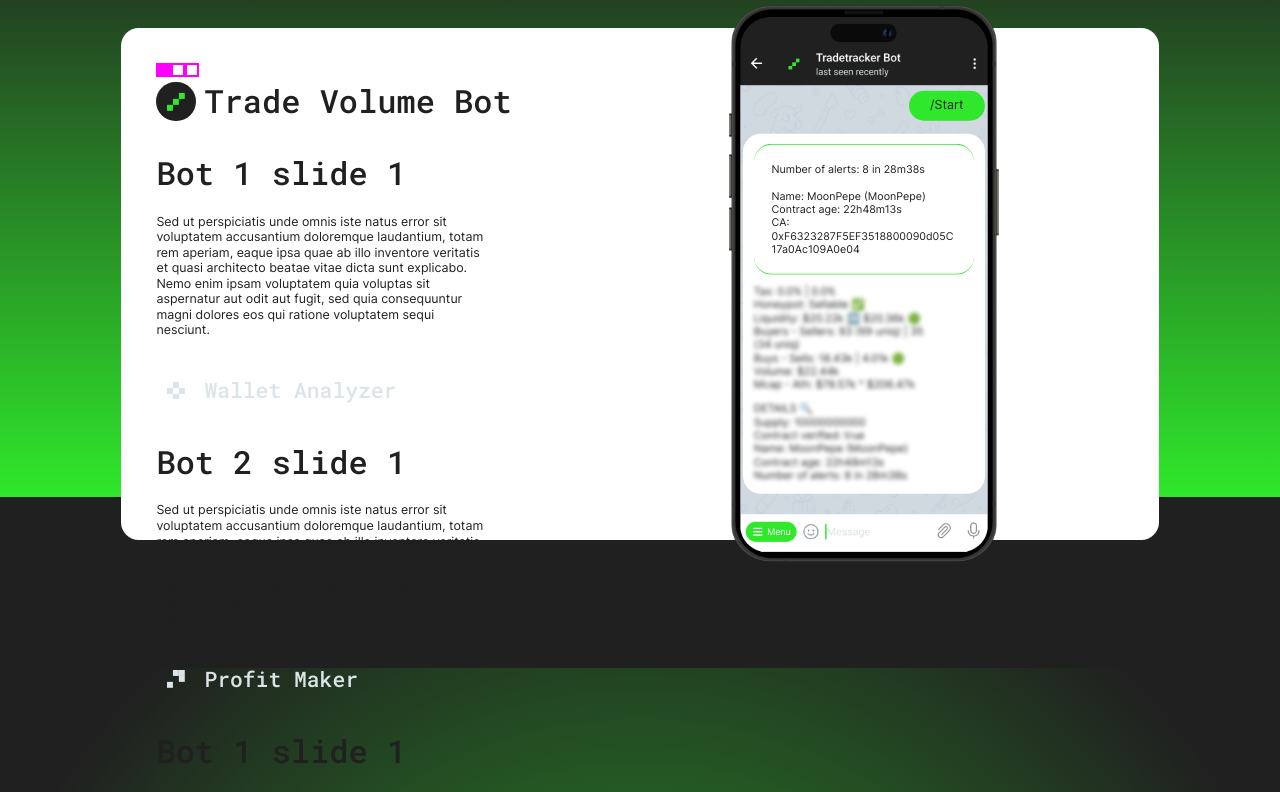
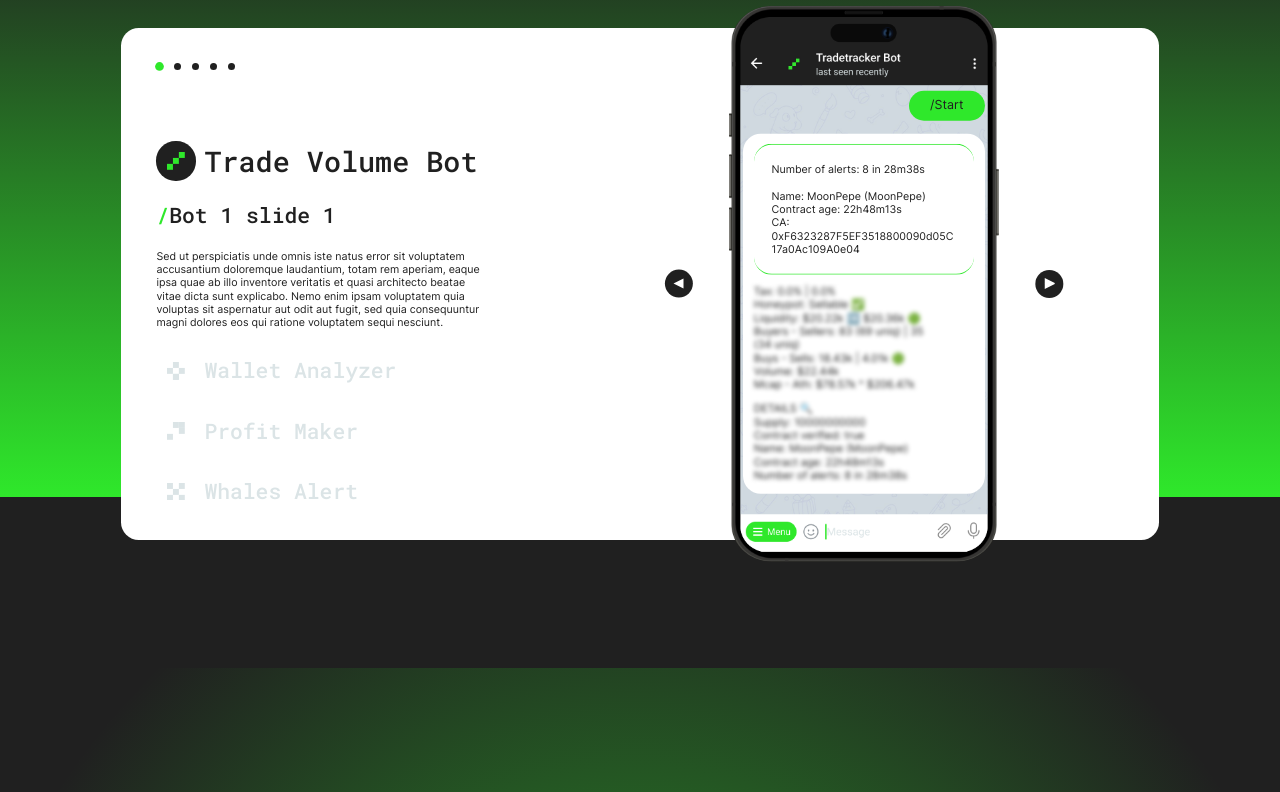
Before and after one commit to nigel-riss/trade-tracker-landing, a Next.js app: page / in a window 1280 px wide. Shown: the part 1480-2272 px from the top of the page. Built offline with nearby package versions, Linux system fonts and the light colour scheme.

Commit message:
feat: update products mocks and update desktop slider styles

```diff
--- a/src/components/Slider.tsx
+++ b/src/components/Slider.tsx
@@ -9,13 +9,11 @@ import {
 } from 'swiper/react';
 import {
   Navigation,
-  Pagination,
 } from 'swiper/modules';
 
 
 interface SliderProps {
   slides?: Slide[],
-  paginationEl: HTMLElement | null,
   leftButtonEl: HTMLElement | null,
   rightButtonEl: HTMLElement | null,
   onSlideChange: (index: number) => void,
@@ -24,14 +22,11 @@ interface SliderProps {
 export default function Slider(props: SliderProps) {
   const {
     slides,
-    paginationEl,
     leftButtonEl,
     rightButtonEl,
     onSlideChange,
   } = props;
 
-  const paginationClass = styles.pagination;
-  const currentBulletClass = styles.currentBullet;
 
   return (
     <Swiper
@@ -48,15 +43,8 @@ export default function Slider(props: SliderProps) {
         prevEl: leftButtonEl,
         nextEl: rightButtonEl,
       }}
-      pagination={{
-        enabled: true,
-        horizontalClass: paginationClass,
-        bulletActiveClass: currentBulletClass,
-        el: paginationEl,
-      }}
       modules={[
         Navigation,
-        Pagination,
       ]}
     >
       {/* <div className={styles.navigation}>
--- a/src/components/SliderSection.tsx
+++ b/src/components/SliderSection.tsx
@@ -16,21 +16,19 @@ interface SliderSectionProps {
 export default function SliderSection(props: SliderSectionProps) {
   const { products } = props;
   const [currentId, setCurrentId] = useState(products[0].id);
-  const [currentSlide, setCurrentSlide] = useState(0);
-  const paginationRef = useRef(null);
-  const [paginationEl, setPaginationEl] = useState(null);
+  const [currentSlideIndex, setCurrentSlideIndex] = useState(0);
+  // const [currentProduct, setCurrentProduct] = useState(products[0]);
+
   const leftButtonRef = useRef(null);
   const [leftButtonEl, setLeftButtonEl] = useState(null);
   const rightButtonRef = useRef(null);
   const [rightButtonEl, setRightButtonEl] = useState(null);
 
   useEffect(() => {
-    setPaginationEl(paginationRef.current);
     setLeftButtonEl(leftButtonRef.current);
     setRightButtonEl(rightButtonRef.current);
   // eslint-disable-next-line react-hooks/exhaustive-deps
   }, [
-    paginationRef.current,
     leftButtonRef.current,
     rightButtonRef.current,
   ]);
@@ -69,25 +67,19 @@ export default function SliderSection(props: SliderSectionProps) {
       </nav>
 
       <div className={styles.content}>
-        <div
-          className={styles.pagination}
-          ref={paginationRef}
-        />
-
         <SliderPagination
-          currentIndex={currentSlide}
-          slidesCount={3}
+          currentIndex={currentSlideIndex}
+          slidesCount={currentProduct?.slides.length || 0}
         />
 
         <div className={styles.mobileSlider}>
           <Slider
             key={currentId}
             slides={currentProduct?.slides}
-            paginationEl={paginationEl}
             leftButtonEl={leftButtonEl}
             rightButtonEl={rightButtonEl}
             onSlideChange={(index: number) => {
-              setCurrentSlide(index);
+              setCurrentSlideIndex(index);
             }}
           />
         </div>
@@ -116,16 +108,22 @@ export default function SliderSection(props: SliderSectionProps) {
                       setCurrentId(id);
                     }}
                   />
+                  <div
+                    className={clsx({
+                      [styles.sliderContainer]: true,
+                      [styles.isCurrent]: currentId === id,
+                    })}
+                  >
                     <Slider
                       key={id}
                       slides={product?.slides}
-                    paginationEl={paginationEl}
                       leftButtonEl={leftButtonEl}
                       rightButtonEl={rightButtonEl}
                       onSlideChange={(index: number) => {
-                      setCurrentSlide(index);
+                        setCurrentSlideIndex(index);
                       }}
                     />
+                  </div>
                 </div>
               );
             })}
@@ -155,7 +153,7 @@ export default function SliderSection(props: SliderSectionProps) {
             </button>
           </div>
           <IPhone
-            current={currentSlide}
+            currentIndex={currentSlideIndex}
             messages={currentProduct?.messages}
           />
         </div>
--- a/src/data/products.ts
+++ b/src/data/products.ts
@@ -6,6 +6,7 @@ interface Feature {
 interface Slide {
   title: string;
   text: string;
+  messageIndex: number;
 }
 
 interface Product {
@@ -55,22 +56,27 @@ const products: Product[] = [
       {
         title: 'Bot 1 slide 1',
         text: 'Sed ut perspiciatis unde omnis iste natus error sit voluptatem accusantium doloremque laudantium, totam rem aperiam, eaque ipsa quae ab illo inventore veritatis et quasi architecto beatae vitae dicta sunt explicabo. Nemo enim ipsam voluptatem quia voluptas sit aspernatur aut odit aut fugit, sed quia consequuntur magni dolores eos qui ratione voluptatem sequi nesciunt.',
+        messageIndex: 0,
       },
       {
         title: 'Bot 1 slide 2',
         text: 'Sed ut perspiciatis unde omnis iste natus error sit voluptatem accusantium doloremque laudantium, totam rem aperiam, eaque ipsa quae ab illo inventore veritatis et quasi architecto beatae vitae dicta sunt explicabo. Nemo enim ipsam voluptatem quia voluptas sit aspernatur aut odit aut fugit, sed quia consequuntur magni dolores eos qui ratione voluptatem sequi nesciunt.',
+        messageIndex: 0,
       },
       {
         title: 'Bot 1 slide 3',
         text: 'Sed ut perspiciatis unde omnis iste natus error sit voluptatem accusantium doloremque laudantium, totam rem aperiam, eaque ipsa quae ab illo inventore veritatis et quasi architecto beatae vitae dicta sunt explicabo. Nemo enim ipsam voluptatem quia voluptas sit aspernatur aut odit aut fugit, sed quia consequuntur magni dolores eos qui ratione voluptatem sequi nesciunt.',
+        messageIndex: 0,
       },
       {
         title: 'Bot 1 slide 4',
         text: 'Sed ut perspiciatis unde omnis iste natus error sit voluptatem accusantium doloremque laudantium, totam rem aperiam, eaque ipsa quae ab illo inventore veritatis et quasi architecto beatae vitae dicta sunt explicabo. Nemo enim ipsam voluptatem quia voluptas sit aspernatur aut odit aut fugit, sed quia consequuntur magni dolores eos qui ratione voluptatem sequi nesciunt.',
+        messageIndex: 0,
       },
       {
         title: 'Bot 1 slide 5',
         text: 'Sed ut perspiciatis unde omnis iste natus error sit voluptatem accusantium doloremque laudantium, totam rem aperiam, eaque ipsa quae ab illo inventore veritatis et quasi architecto beatae vitae dicta sunt explicabo. Nemo enim ipsam voluptatem quia voluptas sit aspernatur aut odit aut fugit, sed quia consequuntur magni dolores eos qui ratione voluptatem sequi nesciunt.',
+        messageIndex: 0,
       },
     ],
     messages: [
@@ -125,15 +131,39 @@ const products: Product[] = [
       {
         title: 'Bot 2 slide 1',
         text: 'Sed ut perspiciatis unde omnis iste natus error sit voluptatem accusantium doloremque laudantium, totam rem aperiam, eaque ipsa quae ab illo inventore veritatis et quasi architecto beatae vitae dicta sunt explicabo. Nemo enim ipsam voluptatem quia voluptas sit aspernatur aut odit aut fugit, sed quia consequuntur magni dolores eos qui ratione voluptatem sequi nesciunt.',
+        messageIndex: 0,
       },
       {
         title: 'Bot 2 slide 2',
         text: 'Sed ut perspiciatis unde omnis iste natus error sit voluptatem accusantium doloremque laudantium, totam rem aperiam, eaque ipsa quae ab illo inventore veritatis et quasi architecto beatae vitae dicta sunt explicabo. Nemo enim ipsam voluptatem quia voluptas sit aspernatur aut odit aut fugit, sed quia consequuntur magni dolores eos qui ratione voluptatem sequi nesciunt.',
+        messageIndex: 0,
       },
       {
         title: 'Bot 2 slide 3',
         text: 'Sed ut perspiciatis unde omnis iste natus error sit voluptatem accusantium doloremque laudantium, totam rem aperiam, eaque ipsa quae ab illo inventore veritatis et quasi architecto beatae vitae dicta sunt explicabo. Nemo enim ipsam voluptatem quia voluptas sit aspernatur aut odit aut fugit, sed quia consequuntur magni dolores eos qui ratione voluptatem sequi nesciunt.',
+        messageIndex: 0,
       },
+    ],
+    messages: [
+      `Number of alerts: 8 in 28m38s
+
+      Name: MoonPepe (MoonPepe)
+      Contract age: 22h48m13s
+      CA: 0xF6323287F5EF3518800090d05C
+      17a0Ac109A0e04`,
+      `DETAILS 🔍
+      Supply: 10000000000
+      Contract verified: true
+      Name: MoonPepe (MoonPepe)
+      Contract age: 22h48m13s
+      Number of alerts: 8 in 28m38s`,
+      `Tax: 0.0% | 0.0%
+      Honeypot: Sellable ✅
+      Liquidity: $20.22k ➡️ $20.36k 🟢
+      Buyers - Sellers: 83 (69 uniq) | 35 (34 uniq)
+      Buys - Sells: 18.43k | 4.01k 🟢
+      Volume: $22.44k
+      Mcap - Ath: $78.57k ^ $206.47k`,
     ],
   },
   {
@@ -163,9 +193,30 @@ const products: Product[] = [
     ],
     slides: [
       {
-        title: 'Bot 1 slide 1',
+        title: 'Bot 3 slide 1',
         text: 'Sed ut perspiciatis unde omnis iste natus error sit voluptatem accusantium doloremque laudantium, totam rem aperiam, eaque ipsa quae ab illo inventore veritatis et quasi architecto beatae vitae dicta sunt explicabo. Nemo enim ipsam voluptatem quia voluptas sit aspernatur aut odit aut fugit, sed quia consequuntur magni dolores eos qui ratione voluptatem sequi nesciunt.',
+        messageIndex: 0,
       },
+      {
+        title: 'Bot 3 slide 2',
+        text: 'Sed ut perspiciatis unde omnis iste natus error sit voluptatem accusantium doloremque laudantium, totam rem aperiam, eaque ipsa quae ab illo inventore veritatis et quasi architecto beatae vitae dicta sunt explicabo. Nemo enim ipsam voluptatem quia voluptas sit aspernatur aut odit aut fugit, sed quia consequuntur magni dolores eos qui ratione voluptatem sequi nesciunt.',
+        messageIndex: 0,
+      },
+    ],
+    messages: [
+      `Number of alerts: 8 in 28m38s
+
+      Name: MoonPepe (MoonPepe)
+      Contract age: 22h48m13s
+      CA: 0xF6323287F5EF3518800090d05C
+      17a0Ac109A0e04`,
+      `Tax: 0.0% | 0.0%
+      Honeypot: Sellable ✅
+      Liquidity: $20.22k ➡️ $20.36k 🟢
+      Buyers - Sellers: 83 (69 uniq) | 35 (34 uniq)
+      Buys - Sells: 18.43k | 4.01k 🟢
+      Volume: $22.44k
+      Mcap - Ath: $78.57k ^ $206.47k`,
     ],
   },
   {
@@ -195,9 +246,51 @@ const products: Product[] = [
     ],
     slides: [
       {
-        title: 'Bot 1 slide 1',
+        title: 'Bot 4 slide 1',
         text: 'Sed ut perspiciatis unde omnis iste natus error sit voluptatem accusantium doloremque laudantium, totam rem aperiam, eaque ipsa quae ab illo inventore veritatis et quasi architecto beatae vitae dicta sunt explicabo. Nemo enim ipsam voluptatem quia voluptas sit aspernatur aut odit aut fugit, sed quia consequuntur magni dolores eos qui ratione voluptatem sequi nesciunt.',
+        messageIndex: 0,
       },
+      {
+        title: 'Bot 4 slide 2',
+        text: 'Sed ut perspiciatis unde omnis iste natus error sit voluptatem accusantium doloremque laudantium, totam rem aperiam, eaque ipsa quae ab illo inventore veritatis et quasi architecto beatae vitae dicta sunt explicabo. Nemo enim ipsam voluptatem quia voluptas sit aspernatur aut odit aut fugit, sed quia consequuntur magni dolores eos qui ratione voluptatem sequi nesciunt.',
+        messageIndex: 0,
+      },
+      {
+        title: 'Bot 4 slide 3',
+        text: 'Sed ut perspiciatis unde omnis iste natus error sit voluptatem accusantium doloremque laudantium, totam rem aperiam, eaque ipsa quae ab illo inventore veritatis et quasi architecto beatae vitae dicta sunt explicabo. Nemo enim ipsam voluptatem quia voluptas sit aspernatur aut odit aut fugit, sed quia consequuntur magni dolores eos qui ratione voluptatem sequi nesciunt.',
+        messageIndex: 0,
+      },
+      {
+        title: 'Bot 4 slide 4',
+        text: 'Sed ut perspiciatis unde omnis iste natus error sit voluptatem accusantium doloremque laudantium, totam rem aperiam, eaque ipsa quae ab illo inventore veritatis et quasi architecto beatae vitae dicta sunt explicabo. Nemo enim ipsam voluptatem quia voluptas sit aspernatur aut odit aut fugit, sed quia consequuntur magni dolores eos qui ratione voluptatem sequi nesciunt.',
+        messageIndex: 0,
+      },
+      {
+        title: 'Bot 4 slide 5',
+        text: 'Sed ut perspiciatis unde omnis iste natus error sit voluptatem accusantium doloremque laudantium, totam rem aperiam, eaque ipsa quae ab illo inventore veritatis et quasi architecto beatae vitae dicta sunt explicabo. Nemo enim ipsam voluptatem quia voluptas sit aspernatur aut odit aut fugit, sed quia consequuntur magni dolores eos qui ratione voluptatem sequi nesciunt.',
+        messageIndex: 0,
+      },
+    ],
+    messages: [
+      `Number of alerts: 8 in 28m38s
+
+      Name: MoonPepe (MoonPepe)
+      Contract age: 22h48m13s
+      CA: 0xF6323287F5EF3518800090d05C
+      17a0Ac109A0e04`,
+      `Tax: 0.0% | 0.0%
+      Honeypot: Sellable ✅
+      Liquidity: $20.22k ➡️ $20.36k 🟢
+      Buyers - Sellers: 83 (69 uniq) | 35 (34 uniq)
+      Buys - Sells: 18.43k | 4.01k 🟢
+      Volume: $22.44k
+      Mcap - Ath: $78.57k ^ $206.47k`,
+      `DETAILS 🔍
+      Supply: 10000000000
+      Contract verified: true
+      Name: MoonPepe (MoonPepe)
+      Contract age: 22h48m13s
+      Number of alerts: 8 in 28m38s`,
     ],
   },
   {
@@ -228,9 +321,46 @@ const products: Product[] = [
     ],
     slides: [
       {
-        title: 'Bot 1 slide 1',
+        title: 'Bot 5 slide 1',
         text: 'Sed ut perspiciatis unde omnis iste natus error sit voluptatem accusantium doloremque laudantium, totam rem aperiam, eaque ipsa quae ab illo inventore veritatis et quasi architecto beatae vitae dicta sunt explicabo. Nemo enim ipsam voluptatem quia voluptas sit aspernatur aut odit aut fugit, sed quia consequuntur magni dolores eos qui ratione voluptatem sequi nesciunt.',
+        messageIndex: 0,
       },
+      {
+        title: 'Bot 5 slide 2',
+        text: 'Sed ut perspiciatis unde omnis iste natus error sit voluptatem accusantium doloremque laudantium, totam rem aperiam, eaque ipsa quae ab illo inventore veritatis et quasi architecto beatae vitae dicta sunt explicabo. Nemo enim ipsam voluptatem quia voluptas sit aspernatur aut odit aut fugit, sed quia consequuntur magni dolores eos qui ratione voluptatem sequi nesciunt.',
+        messageIndex: 0,
+      },
+      {
+        title: 'Bot 5 slide 3',
+        text: 'Sed ut perspiciatis unde omnis iste natus error sit voluptatem accusantium doloremque laudantium, totam rem aperiam, eaque ipsa quae ab illo inventore veritatis et quasi architecto beatae vitae dicta sunt explicabo. Nemo enim ipsam voluptatem quia voluptas sit aspernatur aut odit aut fugit, sed quia consequuntur magni dolores eos qui ratione voluptatem sequi nesciunt.',
+        messageIndex: 0,
+      },
+      {
+        title: 'Bot 5 slide 4',
+        text: 'Sed ut perspiciatis unde omnis iste natus error sit voluptatem accusantium doloremque laudantium, totam rem aperiam, eaque ipsa quae ab illo inventore veritatis et quasi architecto beatae vitae dicta sunt explicabo. Nemo enim ipsam voluptatem quia voluptas sit aspernatur aut odit aut fugit, sed quia consequuntur magni dolores eos qui ratione voluptatem sequi nesciunt.',
+        messageIndex: 0,
+      },
+    ],
+    messages: [
+      `Number of alerts: 8 in 28m38s
+
+      Name: MoonPepe (MoonPepe)
+      Contract age: 22h48m13s
+      CA: 0xF6323287F5EF3518800090d05C
+      17a0Ac109A0e04`,
+      `Tax: 0.0% | 0.0%
+      Honeypot: Sellable ✅
+      Liquidity: $20.22k ➡️ $20.36k 🟢
+      Buyers - Sellers: 83 (69 uniq) | 35 (34 uniq)
+      Buys - Sells: 18.43k | 4.01k 🟢
+      Volume: $22.44k
+      Mcap - Ath: $78.57k ^ $206.47k`,
+      `DETAILS 🔍
+      Supply: 10000000000
+      Contract verified: true
+      Name: MoonPepe (MoonPepe)
+      Contract age: 22h48m13s
+      Number of alerts: 8 in 28m38s`,
     ],
   },
 ];
--- a/src/styles/PolicySection.module.scss
+++ b/src/styles/PolicySection.module.scss
@@ -16,6 +16,7 @@
     margin: 0 auto;
     width: var(--dWidth);
   }
+
   h2 {
     // box model
     margin-top: 2rem;
@@ -45,6 +46,9 @@
     // typography
     line-height: 1.5;
 
+    // visual
+    opacity: 0.75;
+
     b {
       // typography
       font-family: var(--titleFont);
--- a/src/styles/Slide.module.scss
+++ /dev/null
@@ -1,3 +0,0 @@
-.slide {
-
-}
--- a/src/styles/Slider.module.scss
+++ b/src/styles/Slider.module.scss
@@ -83,16 +83,6 @@
   }
 }
 
-.bullet {
-  // visual
-}
-
-.currentBullet {
-  // visual
-  background-color: rgb(var(--green)) !important;
-  opacity: 1 !important;
-}
-
 .slide {
   // box model
   padding: 2.25rem 0;
@@ -104,11 +94,8 @@
 
   @include atDesktopS {
     // box model
-    height: calc(100% - 2.5rem);
+    padding: 0;
     width: 23rem;
-    display: flex;
-    flex-direction: column;
-    justify-content: flex-end;
 
     // typography
     text-align: left;
@@ -121,10 +108,14 @@
   font-family: var(--titleFont);
   font-size: 1.5rem;
   font-weight: 500;
+}
 
+.title::before {
   @include atDesktopS {
+    content: "/";
+
     // typography
-    font-size: 2.25rem;
+    color: rgb(var(--green));
   }
 }
 
@@ -141,6 +132,6 @@
     margin-top: 1.5rem;
 
     // typography
-    font-size: 0.875rem;
+    font-size: 0.75rem;
   }
 }
--- a/src/styles/SliderCaption.module.scss
+++ b/src/styles/SliderCaption.module.scss
@@ -51,6 +51,6 @@
   .title {
     // typography
     color: rgb(var(--dark));
-    font-size: 2.25rem;
+    font-size: 2rem;
   }
 }
--- a/src/styles/SliderPagination.module.scss
+++ b/src/styles/SliderPagination.module.scss
@@ -1,17 +1,40 @@
+@import './mixins';
+
+
 .pagination {
+  // box model
+  display: flex;
+  justify-content: center;
+  gap: 0.75rem;
 
+  @include atDesktopS {
+    // box model
+    justify-content: flex-start;
+  }
 }
 
 .bullet {
+  // positioning
+  transform-origin: center center;
+  transform: scale(1);
+
   // box model
   display: inline-block;
-  height: 1rem;
-  width: 1rem;
-  border: 2px solid fuchsia;
+  height: 0.5rem;
+  width: 0.5rem;
+
+  // border
+  border-radius: 50%;
+
+  // visual
+  background-color: rgb(var(--dark));
+  transition: all 0.25s ease-out;
 }
 
 .currentBullet {
-  // box model
+  // positioning
+  transform: scale(1.25);
+
   // visual
-  background-color: fuchsia;
+  background-color: rgb(var(--green));
 }
--- a/src/styles/SliderSection.module.scss
+++ b/src/styles/SliderSection.module.scss
@@ -14,13 +14,6 @@
     rgb(var(--green)) 42rem,
     rgb(var(--dark)) calc(100% - 16rem),
   );
-
-  @include atDesktopS {
-    // box model
-    // display: flex;
-    // align-items: center;
-    // height: 100vh;
-  }
 }
 
 .section::after {
@@ -102,24 +95,16 @@
 
   @include atDesktopS {
     // box model
+    display: flex;
+    flex-direction: column;
+    justify-content: space-between;
+    gap: 5rem;
     padding: 2.5rem;
-    max-height: 36rem;
+    height: 36rem;
     width: var(--dWidth);
 
     // visual
     overflow: visible;
-  }
-}
-
-.pagination {
-  // box model
-  display: flex;
-  justify-content: center;
-  gap: 0.75rem;
-
-  @include atDesktopS {
-    // box model
-    justify-content: flex-start;
   }
 }
 
@@ -206,7 +191,20 @@
     // box model
     display: flex;
     flex-direction: column;
+    gap: 1.5rem;
   }
+}
+
+.sliderContainer {
+  // box model
+  display: none;
+  padding-top: 1.5rem;
+
+}
+
+.isCurrent {
+  // box model
+  display: block;
 }
 
 .phoneContainer {
```
Also changed, not shown: src/components/IPhone.tsx (+4 -3 lines), src/styles/BotCard.module.scss (+5 -2 lines). Lines whose indentation alone changed are shown as unchanged.
